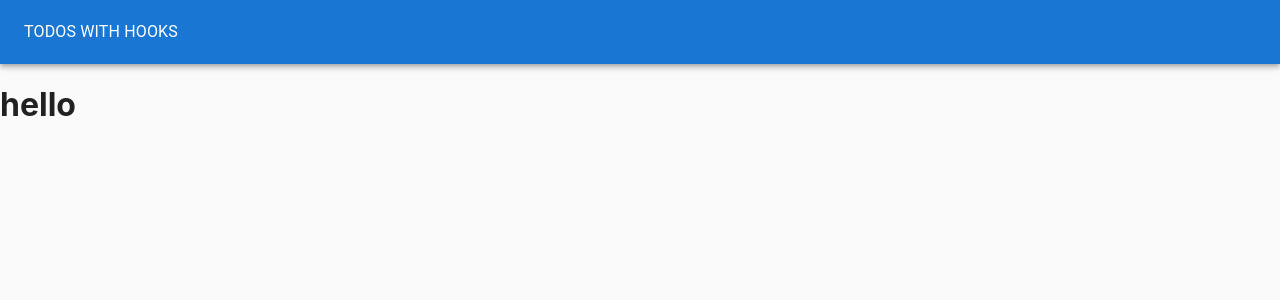
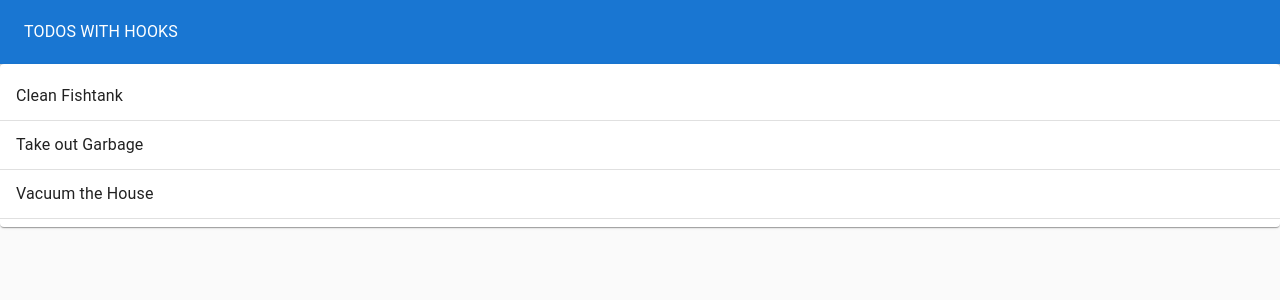
Before and after one commit to klukreativ/hooks-project, a React (Create React App) app: page / in a window 1280 px wide. Shown: the top 300 px of the page. Built offline with nearby package versions, Linux system fonts and the light colour scheme.

Commit message:
created todolist and added minorstyling

```diff
--- a/src/TodoList.js
+++ b/src/TodoList.js
@@ -1,5 +1,25 @@
-export default function TodoList(){
-    return(
-        <h1>hello</h1>
+import Paper from '@mui/material/Paper';
+import List from '@mui/material/List';
+import ListItem from '@mui/material/ListItem';
+import ListItemText from '@mui/material/ListItemText';
+import Divider from '@mui/material/Divider';
+
+export default function TodoList(props) {
+    return (
+        <Paper>
+            <List>
+                {props.todos.map(todo => (
+                    // the <> & </> are JSX fragments to allow adjacent JSX elements
+                    <>
+                        <ListItem>
+                            <ListItemText>
+                                {todo.task}
+                            </ListItemText>
+                        </ListItem>
+                        <Divider />
+                    </>
+                ))}
+            </List>
+        </Paper>
     )
 }
```
